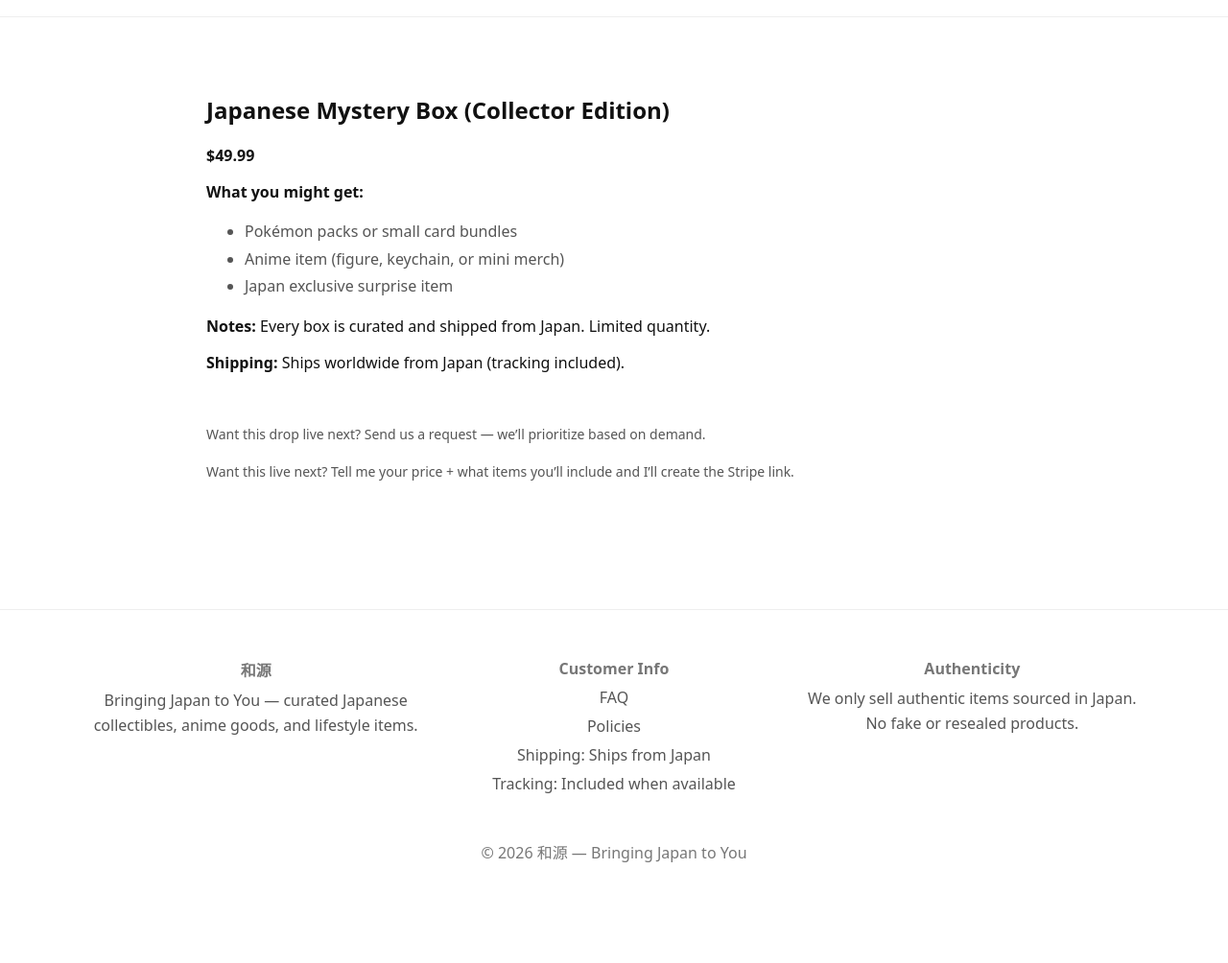
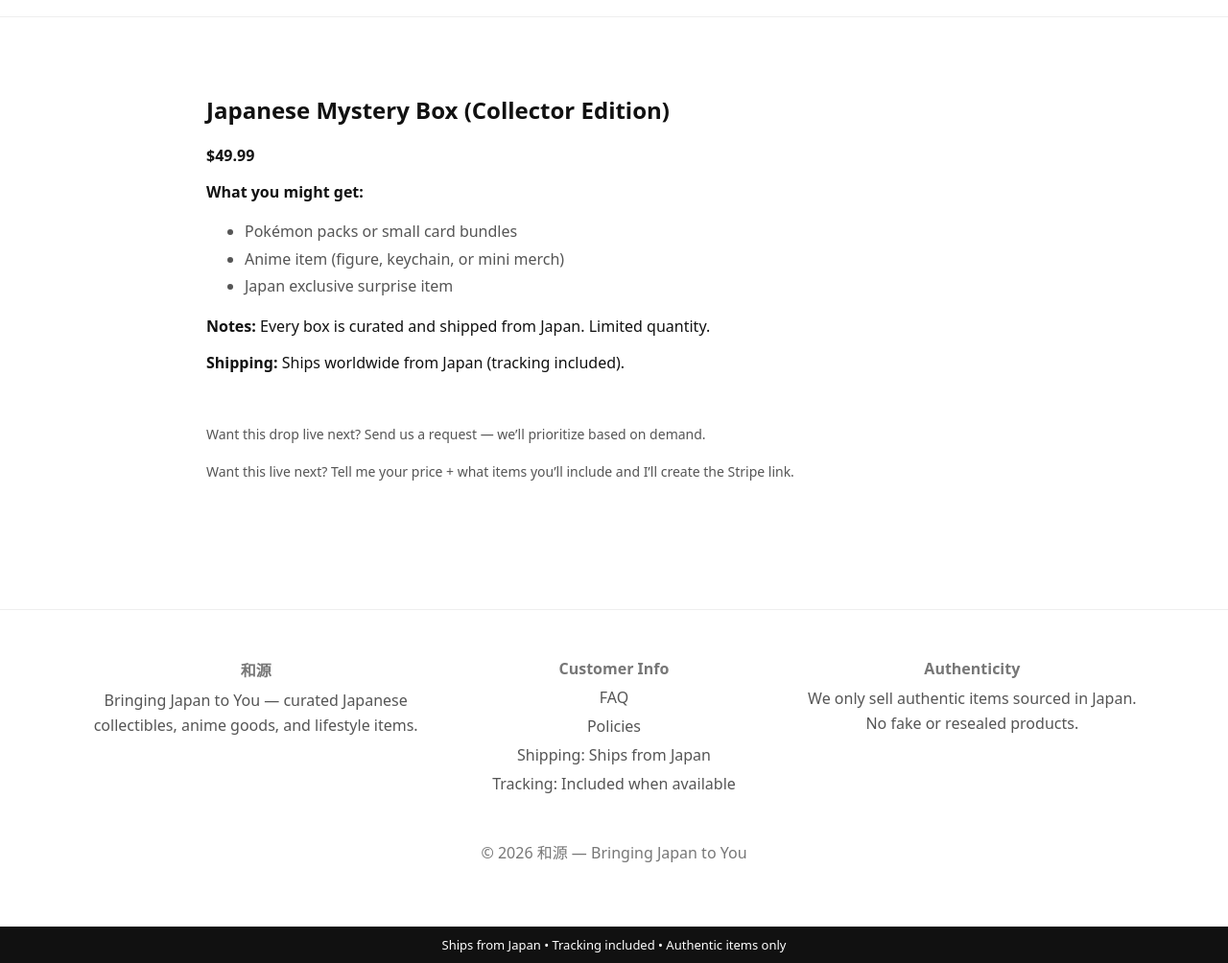
Before and after one commit to BringingJapan/bringingjapantoyou, a plain HTML site: page product-mysterybox.html in a window 1280 px wide. Shown: the part 63-1067 px from the top of the page at 96% size. Before the commit the page ends 1029 px from the top, so only its background shows below. Drawn offline with Linux system fonts and the light colour scheme.

Commit message:
Add announcement bar

```diff
--- a/product-mysterybox.html
+++ b/product-mysterybox.html
@@ -81,4 +81,9 @@ We only sell authentic items sourced in Japan. No fake or resealed products.
 
 
 </body>
+
+<div class="announcement">
+Ships from Japan • Tracking included • Authentic items only
+</div>
+
 </html>
```
